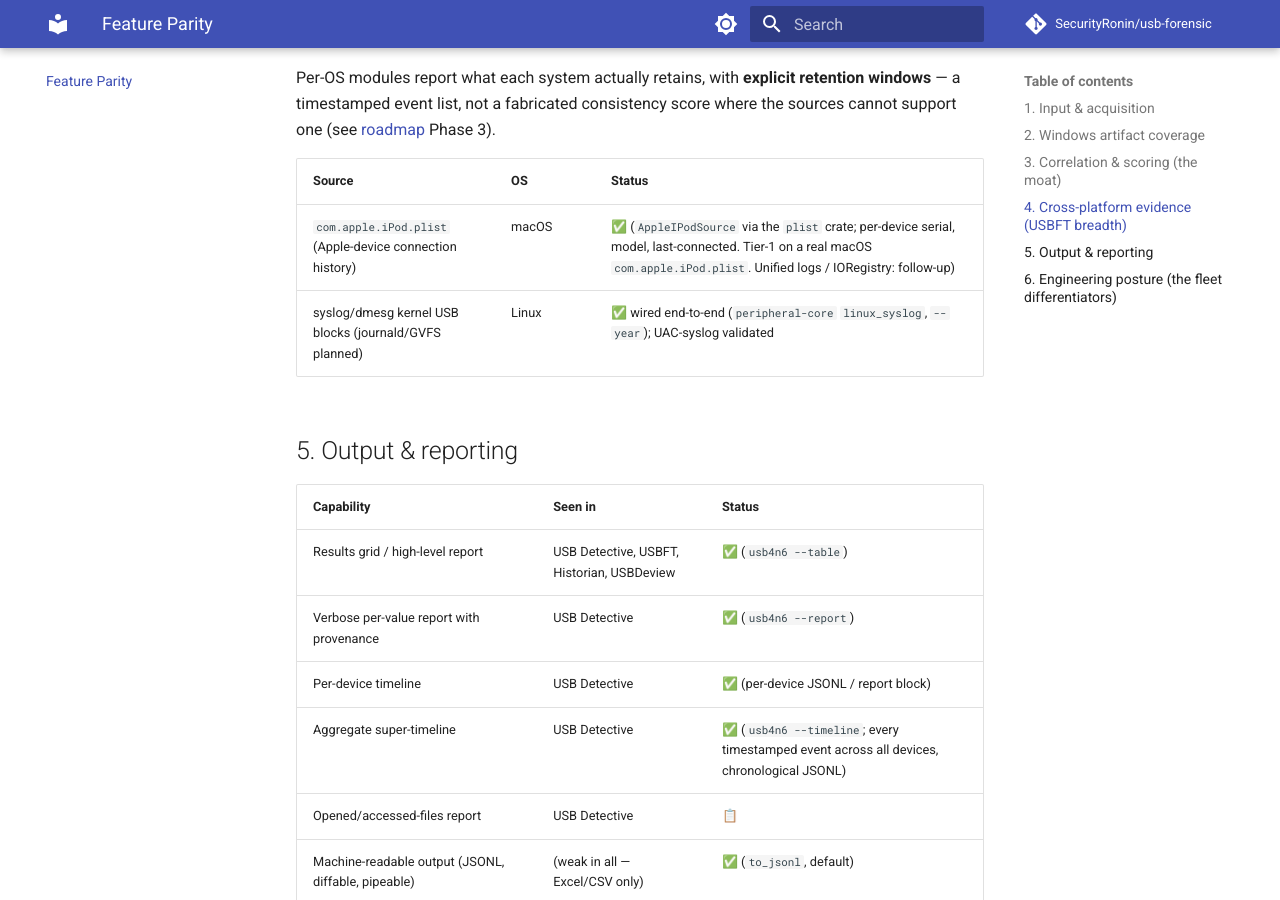
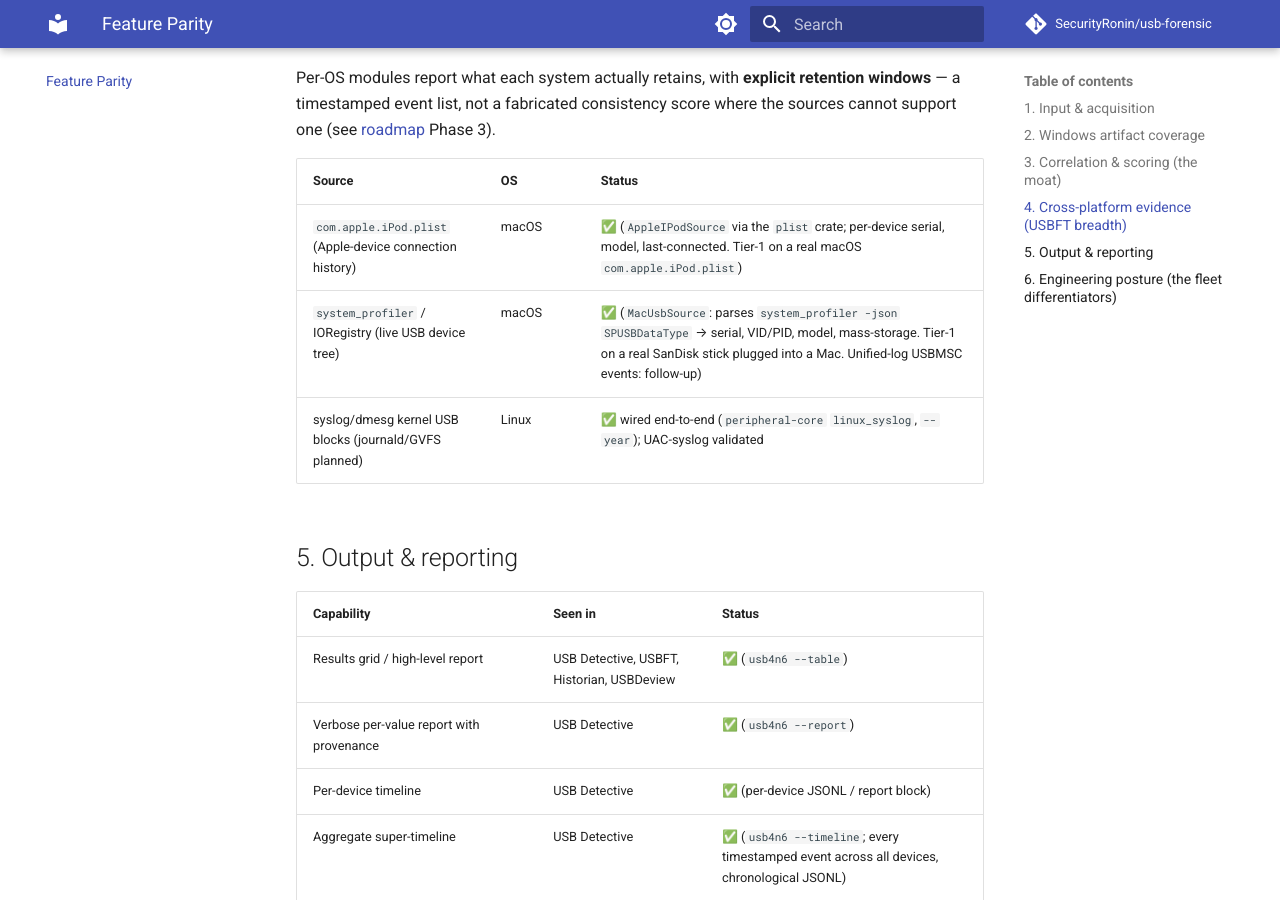
Before and after one commit to SecurityRonin/usb-forensic, an MkDocs documentation site: the page built from docs/feature-parity.md, in a window 1280 px wide and 900 px high, scrolled down 4816 px. Built offline with MkDocs 1.6.1 and Material for MkDocs 9.7.7, drawn with Linux system fonts in a browser that asks for light colours; comment, search, counter and statistics services are not loaded.

Commit message:
docs: parity matrix — macOS system_profiler/IORegistry source shipped
Co-Authored-By: Claude Opus 4.8 (1M context) <noreply@anthropic.com>

```diff
--- a/docs/feature-parity.md
+++ b/docs/feature-parity.md
@@ -74,7 +74,8 @@ sources cannot support one (see [roadmap](roadmap.md) Phase 3).
 
 | Source | OS | Status |
 |---|---|---|
-| `com.apple.iPod.plist` (Apple-device connection history) | macOS | ✅ (`AppleIPodSource` via the `plist` crate; per-device serial, model, last-connected. Tier-1 on a real macOS `com.apple.iPod.plist`. Unified logs / IORegistry: follow-up) |
+| `com.apple.iPod.plist` (Apple-device connection history) | macOS | ✅ (`AppleIPodSource` via the `plist` crate; per-device serial, model, last-connected. Tier-1 on a real macOS `com.apple.iPod.plist`) |
+| `system_profiler` / IORegistry (live USB device tree) | macOS | ✅ (`MacUsbSource`: parses `system_profiler -json SPUSBDataType` → serial, VID/PID, model, mass-storage. Tier-1 on a real SanDisk stick plugged into a Mac. Unified-log USBMSC events: follow-up) |
 | syslog/dmesg kernel USB blocks (journald/GVFS planned) | Linux | ✅ wired end-to-end (`peripheral-core` `linux_syslog`, `--year`); UAC-syslog validated |
 
 ## 5. Output & reporting
```
